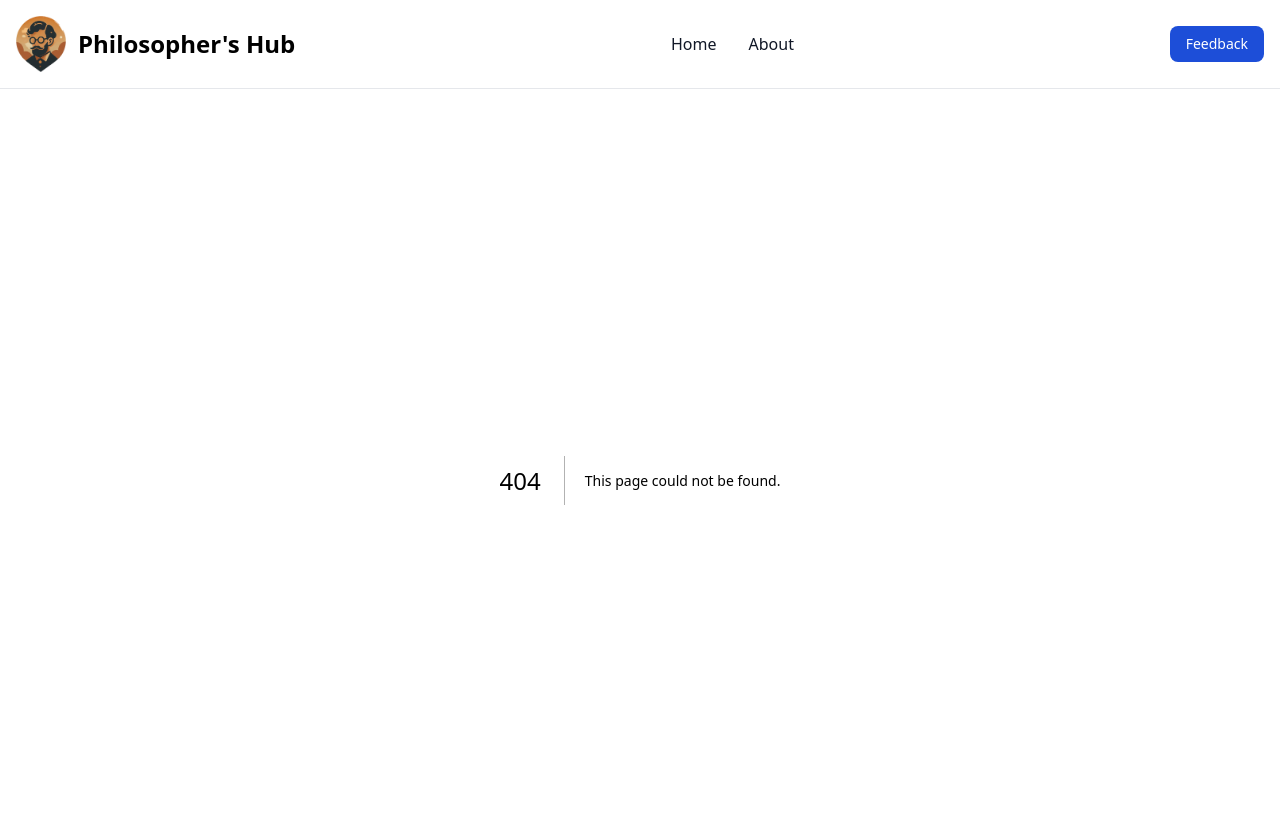
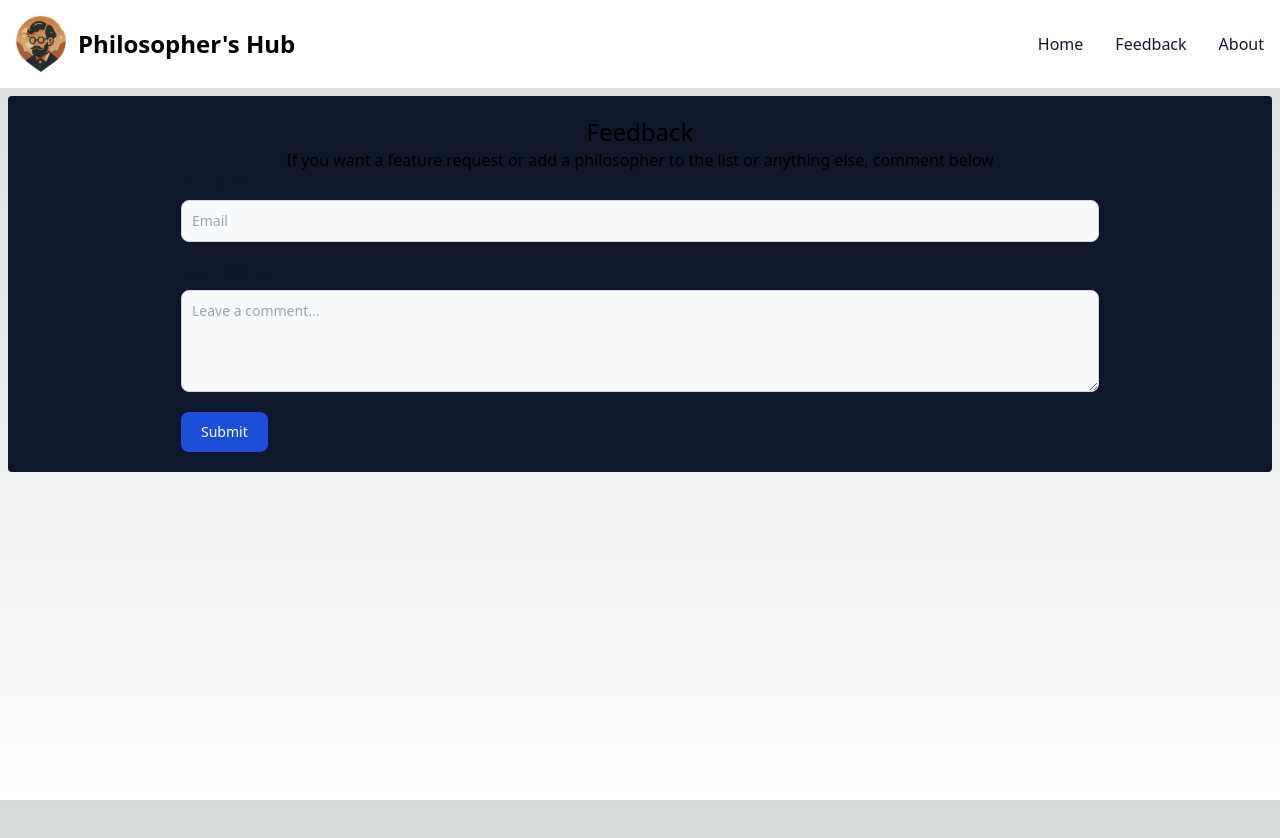
Before and after one commit to francis-kizhakkekara/philosopher-hub, a Next.js app: page /feedback in a window 1280 px wide. Before the commit this address had no page. Shown: the top 838 px of the page. Built offline with nearby package versions, Linux system fonts and the light colour scheme.

Commit message:
Updated more layout

```diff
--- a/app/about/page.jsx
+++ b/app/about/page.jsx
@@ -3,7 +3,7 @@ import Image from "next/image";
 export default function About() {
   return (
     <section className="rounded bg-slate-900 m-2 w-full p-5 flex flex-col items-center">
-      <h1 className="text-2xl">About Page</h1>
+      <h1 className="text-2xl">About</h1>
       <p>This app let you chat or debate with the greats of philosophy</p>
       <Image
         className="rounded m-3"
--- /dev/null
+++ b/app/api/feedback/route.js
@@ -0,0 +1,45 @@
+import { chatSetup } from "@/lib/util";
+import { MongoClient } from "mongodb";
+
+export async function GET(request) {
+  return Response.json({ data: "Feedback data" });
+}
+
+export async function POST(request) {
+  const data = await request.json();
+  console.log(data);
+
+  await addFeedback(data["email"], data["message"]);
+  return Response.json({ feedback: "yep" });
+}
+
+async function addFeedback(email = "default", message = "default message") {
+  const uri = process.env.MONGO_URL;
+  let mongoClient;
+
+  try {
+    mongoClient = await connectToCluster(uri);
+    const db = mongoClient.db("philosopher");
+    const collection = db.collection("feedbacks");
+
+    await collection.insertOne({ email, message });
+  } finally {
+    await mongoClient.close();
+  }
+}
+
+async function connectToCluster(uri) {
+  let mongoClient;
+
+  try {
+    mongoClient = new MongoClient(uri);
+    console.log("Connecting to MongoDB Atlas cluster...");
+    await mongoClient.connect();
+    console.log("Successfully connected to MongoDB Atlas!");
+
+    return mongoClient;
+  } catch (error) {
+    console.error("Connection to MongoDB Atlas failed!", error);
+    process.exit();
+  }
+}
--- /dev/null
+++ b/app/feedback/page.jsx
@@ -0,0 +1,87 @@
+"use client";
+import Image from "next/image";
+import { useRef, useState } from "react";
+
+export default function About() {
+  const [recieved, setRecieved] = useState(false);
+  const emailRef = useRef();
+  const messageRef = useRef();
+
+  async function feedbackHandler(e) {
+    e.preventDefault();
+
+    console.log(emailRef.current.value, messageRef.current.value);
+    const email = emailRef.current.value;
+    const message = messageRef.current.value;
+
+    const res = await fetch("/api/feedback", {
+      method: "POST",
+      headers: {
+        "Content-Type": "application/json",
+      },
+      body: JSON.stringify({
+        email,
+        message,
+      }),
+    });
+    const data = await res.json();
+    if (data["feedback"]) {
+      setRecieved(true);
+    }
+  }
+
+  return (
+    <section className="rounded bg-slate-900 m-2 w-full p-5 flex flex-col items-center">
+      <h1 className="text-2xl">Feedback</h1>
+      <p>
+        If you want a feature request or add a philosopher to the list or
+        anything else, comment below
+      </p>
+
+      {recieved && <h1>Thank your for your feedback!</h1>}
+
+      {!recieved && (
+        <form className="w-9/12 mx-auto">
+          <div className="mb-5">
+            <label
+              htmlFor="email"
+              className="block mb-2 text-sm font-medium text-gray-900 dark:text-white"
+            >
+              Your email
+            </label>
+            <input
+              type="email"
+              id="email"
+              className="bg-gray-50 border border-gray-300 text-gray-900 text-sm rounded-lg focus:ring-blue-500 focus:border-blue-500 block w-full p-2.5 dark:bg-gray-700 dark:border-gray-600 dark:placeholder-gray-400 dark:text-white dark:focus:ring-blue-500 dark:focus:border-blue-500"
+              placeholder="Email"
+              required
+              ref={emailRef}
+            />
+          </div>
+
+          <label
+            htmlFor="message"
+            className="block mb-2 text-sm font-medium text-gray-900 dark:text-white"
+          >
+            Your message
+          </label>
+          <textarea
+            id="message"
+            rows="4"
+            className="block p-2.5 w-full text-sm text-gray-900 bg-gray-50 rounded-lg border border-gray-300 focus:ring-blue-500 focus:border-blue-500 dark:bg-gray-700 dark:border-gray-600 dark:placeholder-gray-400 dark:text-white dark:focus:ring-blue-500 dark:focus:border-blue-500"
+            placeholder="Leave a comment..."
+            ref={messageRef}
+          ></textarea>
+
+          <button
+            type="submit"
+            className="mt-5 text-white bg-blue-700 hover:bg-blue-800 focus:ring-4 focus:outline-none focus:ring-blue-300 font-medium rounded-lg text-sm w-full sm:w-auto px-5 py-2.5 text-center dark:bg-blue-600 dark:hover:bg-blue-700 dark:focus:ring-blue-800"
+            onClick={feedbackHandler}
+          >
+            Submit
+          </button>
+        </form>
+      )}
+    </section>
+  );
+}
--- a/components/chat/chat-bubble.jsx
+++ b/components/chat/chat-bubble.jsx
@@ -46,11 +46,7 @@ export default function ChatBubble({ message, role }) {
             />
           </svg>
         )}
-        {/* <img
-          className="w-8 h-8 rounded-full"
-          src="/logo-philosopher-hub.png"
-          alt=""
-        /> */}
+
         <div className="flex flex-col gap-1 w-full ">
           <div className="flex items-center space-x-2 rtl:space-x-reverse">
             <span className="text-sm font-semibold text-gray-900 dark:text-white">
@@ -58,10 +54,9 @@ export default function ChatBubble({ message, role }) {
             </span>
           </div>
           <div className="flex flex-col leading-1.5 p-4 border-gray-200 bg-gray-100 rounded-e-xl rounded-es-xl dark:bg-gray-700">
-            {/* <p className="text-sm font-normal text-gray-900 dark:text-white">
-              {message}
-            </p> */}
-            <ReactMarkdown>{message}</ReactMarkdown>
+            <div style={{ direction: "ltr" }}>
+              <ReactMarkdown>{message}</ReactMarkdown>
+            </div>
           </div>
         </div>
       </div>
--- a/components/main-nav.jsx
+++ b/components/main-nav.jsx
@@ -33,17 +33,12 @@ export default function MainNav() {
   }
 
   return (
-    <nav className="bg-white dark:bg-gray-900 fixed w-full z-20 top-0 start-0 border-b border-gray-200 dark:border-gray-600">
-      <div className="max-w-screen-xl flex flex-wrap items-center justify-between mx-auto p-4">
-        <a
-          href="https://flowbite.com/"
+    <nav class="bg-white dark:bg-gray-900 fixed w-full z-20 top-0 start-0">
+      <div class="max-w-screen-xl flex flex-wrap items-center justify-between mx-auto p-4">
+        <Link
           className="flex items-center space-x-3 rtl:space-x-reverse"
+          href={"/"}
         >
-          {/* <img
-            src="https://flowbite.com/docs/images/logo.svg"
-            className="h-8"
-            alt="Flowbite Logo"
-          /> */}
           <Image
             className=""
             src={"/logo-philosopher-hub.png"}
@@ -54,25 +49,18 @@ export default function MainNav() {
           <span className="self-center text-2xl font-semibold whitespace-nowrap dark:text-white">
             Philosopher&apos;s Hub
           </span>
-        </a>
-        <div className="flex md:order-2 space-x-3 md:space-x-0 rtl:space-x-reverse">
+        </Link>
         <button
+          data-collapse-toggle="navbar-default"
           type="button"
-            className="text-white bg-blue-700 hover:bg-blue-800 focus:ring-4 focus:outline-none focus:ring-blue-300 font-medium rounded-lg text-sm px-4 py-2 text-center dark:bg-blue-600 dark:hover:bg-blue-700 dark:focus:ring-blue-800"
-          >
-            Feedback
-          </button>
-          <button
-            data-collapse-toggle="navbar-sticky"
-            type="button"
-            className="inline-flex items-center p-2 w-10 h-10 justify-center text-sm text-gray-500 rounded-lg md:hidden hover:bg-gray-100 focus:outline-none focus:ring-2 focus:ring-gray-200 dark:text-gray-400 dark:hover:bg-gray-700 dark:focus:ring-gray-600"
-            aria-controls="navbar-sticky"
+          class="inline-flex items-center p-2 w-10 h-10 justify-center text-sm text-gray-500 rounded-lg md:hidden hover:bg-gray-100 focus:outline-none focus:ring-2 focus:ring-gray-200 dark:text-gray-400 dark:hover:bg-gray-700 dark:focus:ring-gray-600"
+          aria-controls="navbar-default"
           aria-expanded="false"
           onClick={toggleDropdown}
         >
-            <span className="sr-only">Open main menu</span>
+          <span class="sr-only">Open main menu</span>
           <svg
-              className="w-5 h-5"
+            class="w-5 h-5"
             aria-hidden="true"
             xmlns="http://www.w3.org/2000/svg"
             fill="none"
@@ -80,28 +68,34 @@ export default function MainNav() {
           >
             <path
               stroke="currentColor"
-                strokeLinecap="round"
-                strokeLinejoin="round"
-                strokeWidth="2"
+              stroke-linecap="round"
+              stroke-linejoin="round"
+              stroke-width="2"
               d="M1 1h15M1 7h15M1 13h15"
             />
           </svg>
         </button>
-        </div>
-
         <div
-          className={`items-center justify-between ${
+          className={`${
             showDropdown ? "" : "hidden"
-          } w-full md:flex md:w-auto md:order-1`}
-          id="navbar-sticky"
+          } w-full md:block md:w-auto`}
+          id="navbar-default"
         >
-          <ul className="flex flex-col p-4 md:p-0 mt-4 font-medium border border-gray-100 rounded-lg bg-gray-50 md:space-x-8 rtl:space-x-reverse md:flex-row md:mt-0 md:border-0 md:bg-white dark:bg-gray-800 md:dark:bg-gray-900 dark:border-gray-700">
+          <ul class="font-medium flex flex-col p-4 md:p-0 mt-4 border border-gray-100 rounded-lg bg-gray-50 md:flex-row md:space-x-8 rtl:space-x-reverse md:mt-0 md:border-0 md:bg-white dark:bg-gray-800 md:dark:bg-gray-900 dark:border-gray-700">
             <li>
               <Link
                 className="block py-2 px-3 text-gray-900 rounded hover:bg-gray-100 md:hover:bg-transparent md:hover:text-blue-700 md:p-0 md:dark:hover:text-blue-500 dark:text-white dark:hover:bg-gray-700 dark:hover:text-white md:dark:hover:bg-transparent dark:border-gray-700"
                 href={"/"}
               >
                 Home
+              </Link>
+            </li>
+            <li>
+              <Link
+                className="block py-2 px-3 text-gray-900 rounded hover:bg-gray-100 md:hover:bg-transparent md:hover:text-blue-700 md:p-0 md:dark:hover:text-blue-500 dark:text-white dark:hover:bg-gray-700 dark:hover:text-white md:dark:hover:bg-transparent dark:border-gray-700"
+                href={"/feedback"}
+              >
+                Feedback
               </Link>
             </li>
             <li>
```
Lines whose indentation alone changed are shown as unchanged.
